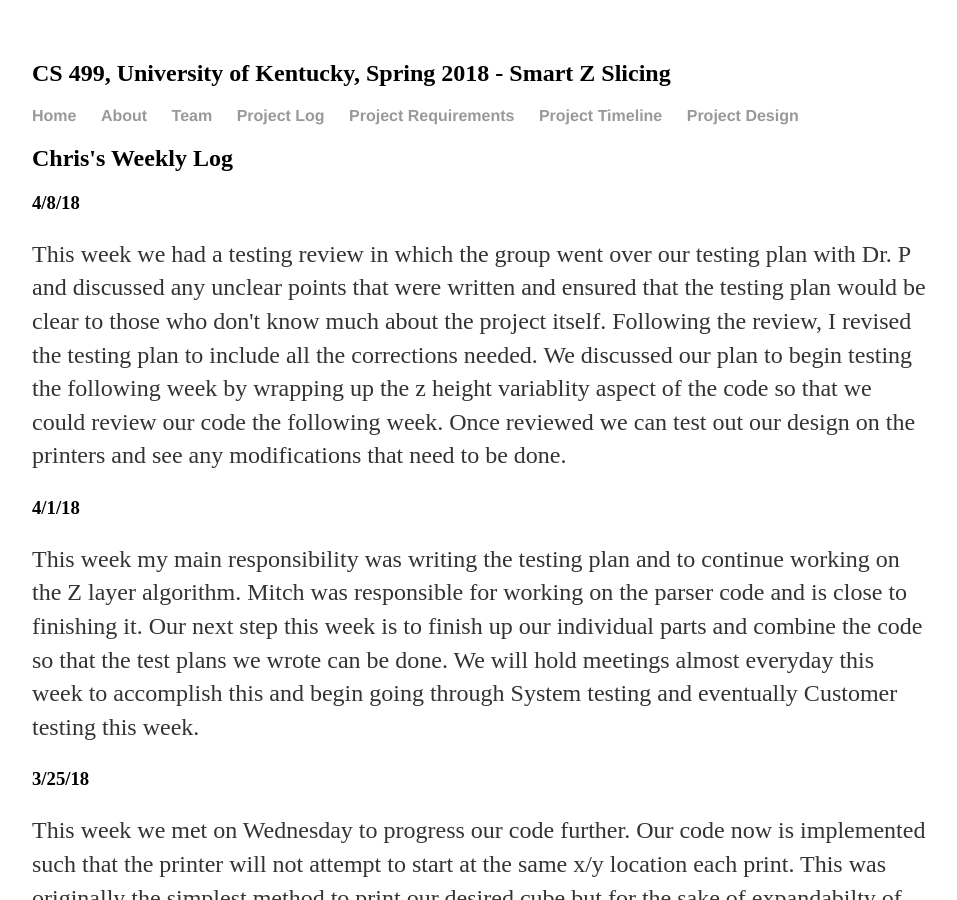
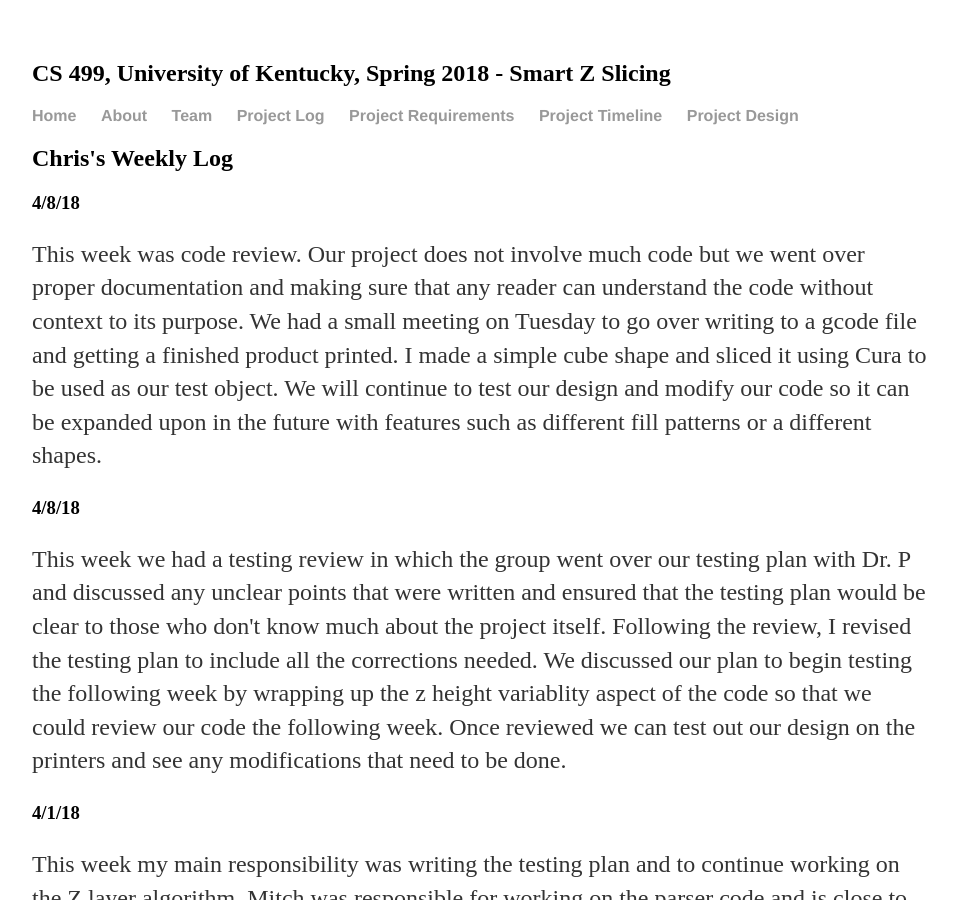
Before and after one commit to mamu235/CS-499-smart-slicing, a Jekyll site: the page built from chris_log.html, in a window 1280 px wide and 900 px high. Shown: the whole window, without its empty margins (160-1117 px from the left). Built offline with Jekyll 4.4.1, drawn with Linux system fonts in a browser that asks for light colours.

Commit message:
Update chris_log.html

```diff
--- a/chris_log.html
+++ b/chris_log.html
@@ -3,6 +3,11 @@
 layout: default
 ---
 <h2>Chris's Weekly Log</h2>
+
+<h3>4/8/18</h3>
+<p>
+ This week was code review. Our project does not involve much code but we went over proper documentation and making sure that any reader can understand the code without context to its purpose. We had a small meeting on Tuesday to go over writing to a gcode file and getting a finished product printed. I made a simple cube shape and sliced it using Cura to be used as our test object. We will continue to test our design and modify our code so it can be expanded upon in the future with features such as different fill patterns or a different shapes.
+</p>
 
 <h3>4/8/18</h3>
 <p>
```
